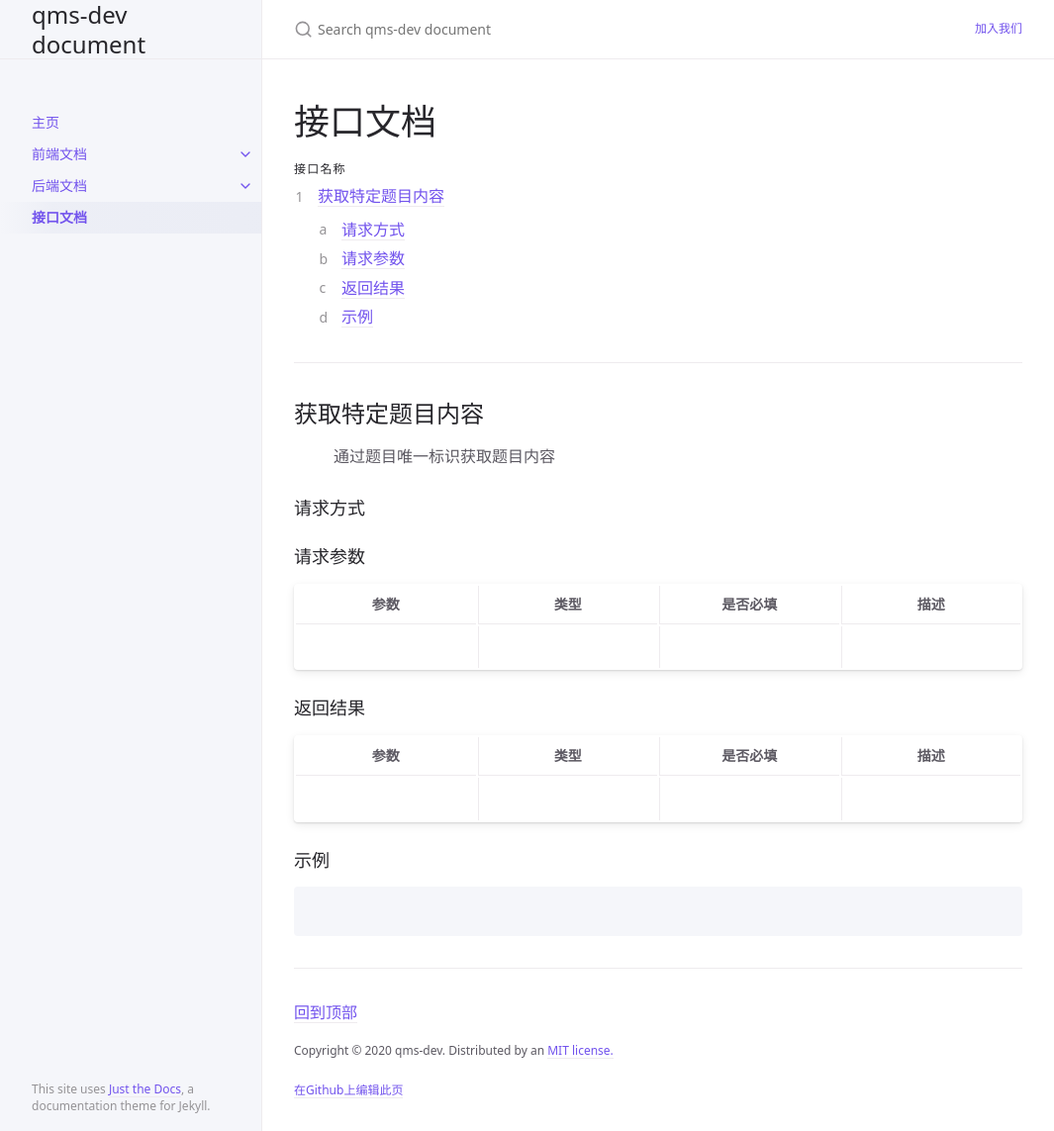
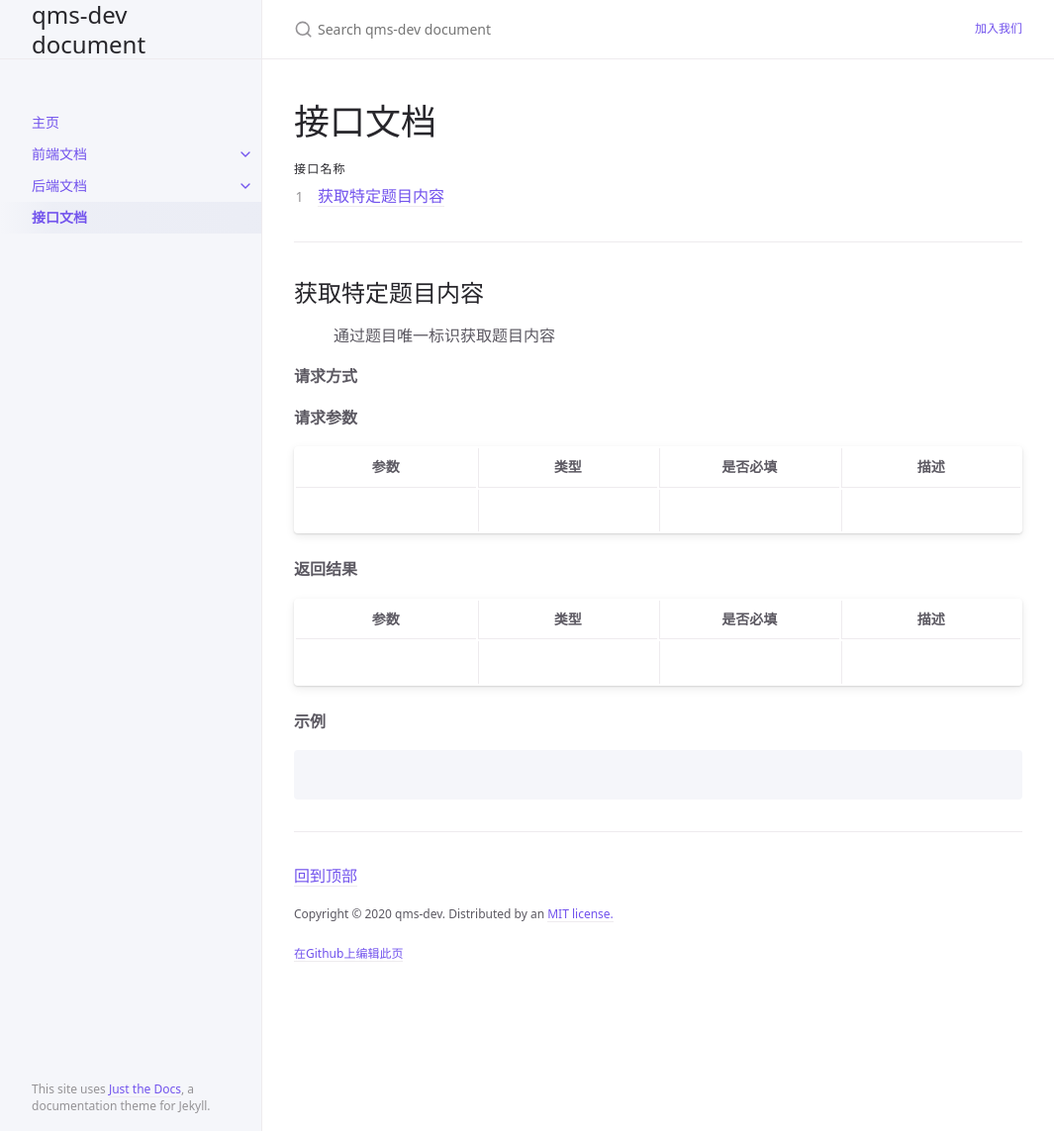
Before and after one commit to qms-dev/qms-dev.github.io, a Jekyll site: the page built from docs/api.md, in a window 1280 px wide and 1143 px high. Shown: the whole window at 99% size, without its empty margins (107-1172 px from the left). Built offline with Jekyll 4.4.1, drawn with Linux system fonts in a browser that asks for light colours.

````diff
--- a/docs/api.md
+++ b/docs/api.md
@@ -21,11 +21,11 @@ permalink: docs/api
 
 > 通过题目唯一标识获取题目内容
 
-### 请求方式
+**请求方式**
 
 
 
-### 请求参数
+**请求参数**
 
 | 参数 | 类型 | 是否必填 | 描述 |
 | ---- | ---- | -------- | ---- |
@@ -33,7 +33,7 @@ permalink: docs/api
 
 
 
-### 返回结果
+**返回结果**
 
 | 参数 | 类型 | 是否必填 | 描述 |
 | ---- | ---- | -------- | ---- |
@@ -41,7 +41,7 @@ permalink: docs/api
 
 
 
-### 示例
+**示例**
 
 ```json
 
````
Also changed, not shown: README.md.
